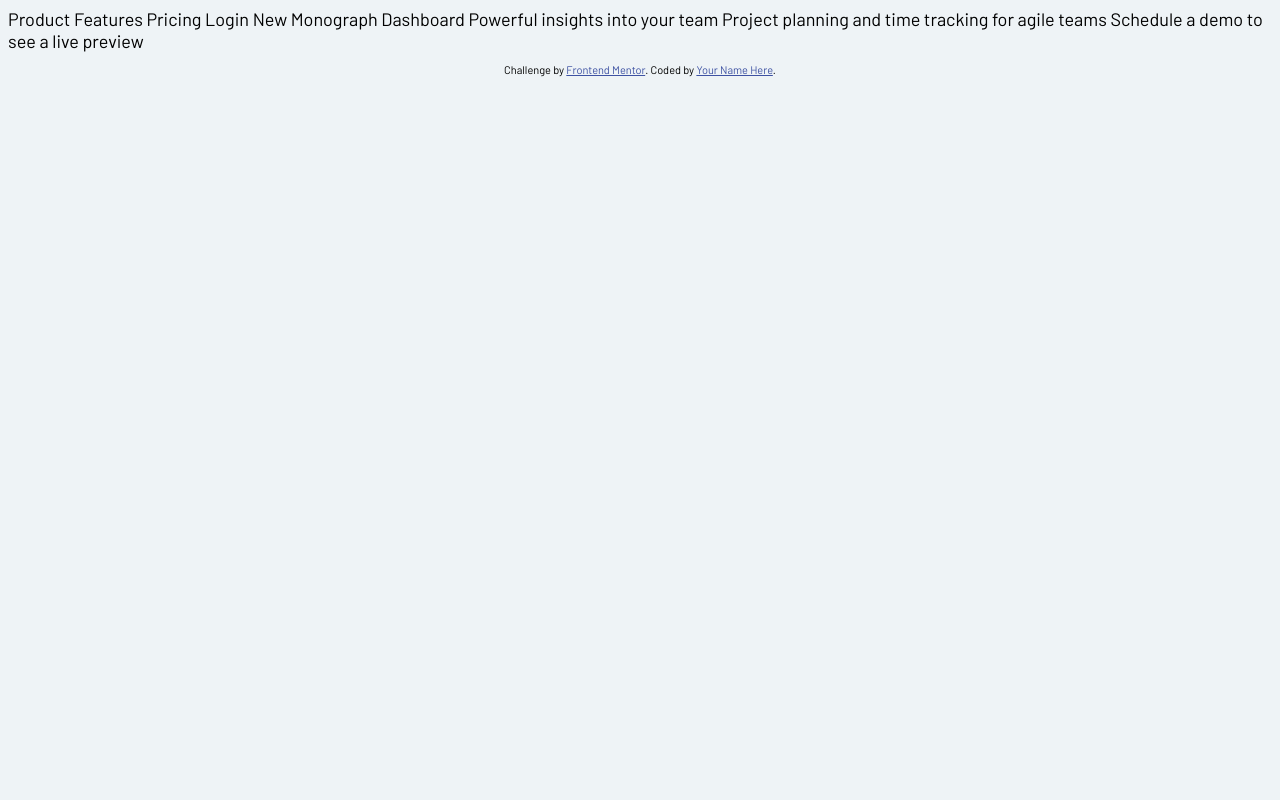
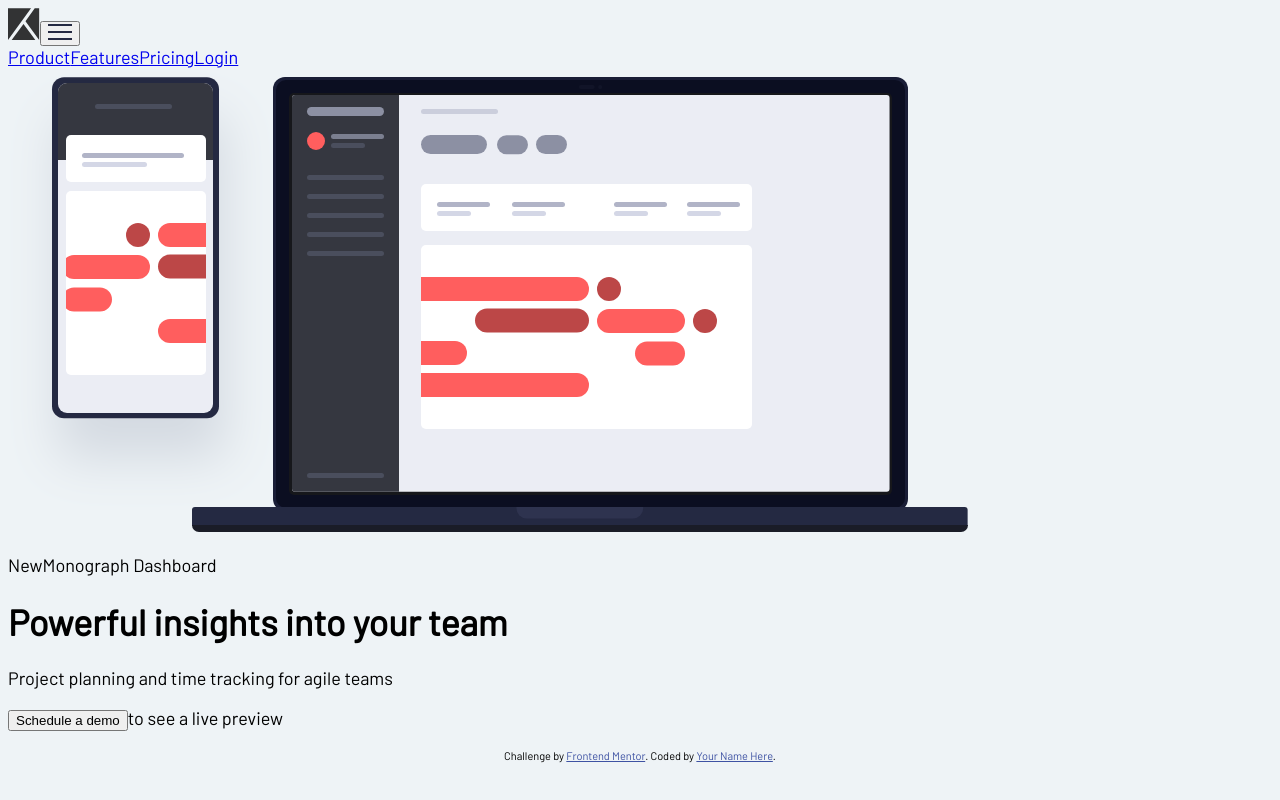
Before and after one commit to Odisseu93/tracking-intro-component, a React (Create React App) app: page / in a window 1280 px wide. Built offline with nearby package versions, Linux system fonts and the light colour scheme.

Commit message:
first HTML structure

```diff
--- a/src/App.tsx
+++ b/src/App.tsx
@@ -1,21 +1,45 @@
 import React from 'react';
+import logo from './images/logo.svg'
+import hamburger from './images/icon-hamburger.svg'
+import devices from './images/illustration-devices.svg'
 
 function App() {
   return (
     <div className="App">
-        Product
-        Features
-        Pricing
-        Login
 
-        New
-        Monograph Dashboard
+      <header className='hdr'>
+        <img src={logo} alt="logo" className='hdr-logo' />
+        <button className='hdr-button'>
+          <img src={hamburger} />
+        </button>
 
-        Powerful insights into your team
-        Project planning and time tracking for agile teams
+        <nav className='hdr-nav'>
+          <a href='#' className='hdr-nav-a'>Product</a>
+          <a href='#' className='hdr-nav-a'>Features</a>
+          <a href='#' className='hdr-nav-a'>Pricing</a>
+          <a href='#' className='hdr-nav-a'>Login</a>
+        </nav>
+      </header>
 
-        Schedule a demo
-        to see a live preview
+      <main className='main'>
+        <img src={devices} />
+        <div className="container">
+
+          <p className='container-p1'>
+            <span className='container-p1-span'>New</span>
+            Monograph Dashboard</p>
+
+          <h1 className='container-h1'>Powerful insights into your team </h1>
+
+          <p className='container-p2'>Project planning and time tracking for agile teams</p>
+
+          <p className='container-p3'>
+            <button className='container-p3-button'>Schedule a demo</button>
+            to see a live preview</p>
+
+        </div>
+      </main>
+
     </div>
   );
 }
```
